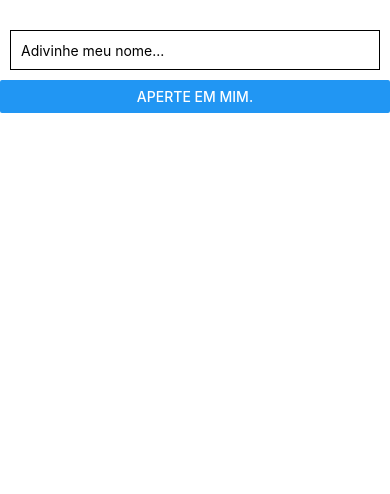
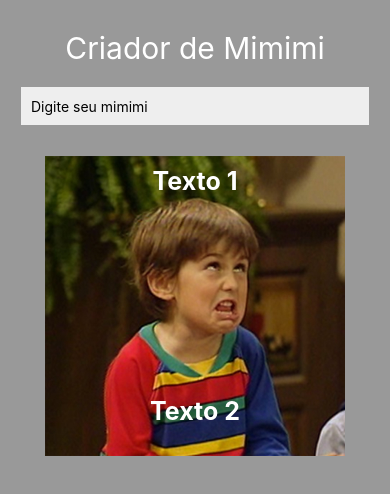
Before and after one commit to brntdg/ProjetoApp, a React Native app: screen / in a window 390 px wide. Shown: the top 494 px of the page. Built offline with nearby package versions, Linux system fonts and the light colour scheme.

Commit message:
criador de memes pt1

```diff
--- a/App.js
+++ b/App.js
@@ -1,61 +1,79 @@
 import React, { Component } from 'react';
-import { View, Text, Button, Alert, StyleSheet, TextInput } from 'react-native';
+import { View, Text, StyleSheet, TextInput, Image } from 'react-native';
 
 export default class ProjetoApp extends Component {
 
-  constructor(props) {
-    super(props);
-    this.state = {inputTexto:'' , texto:''}
+  render() {
+    return (
+      <View style={styles.body}>
+        <View>
+          <Text style={styles.titulo}>Criador de Mimimi</Text>
+        </View>
 
-    this.apertouBotao = this.apertouBotao.bind(this);
-  }
+        <View style={styles.inputArea}>
+          <TextInput style={styles.input} placeholder="Digite seu mimimi"/>
+        </View>
 
-  apertouBotao() {
-    let s = this.state;
-
-    if (s.inputTexto == 'Bruno') {
-      s.texto = 'Você Acertou!';
-    } else {
-      s.texto = 'Você Errou!';
-    }
-
-    this.setState(s);
-  }
-
-  render() {
-
-    return(
-      <View style={{paddingTop:20}}>
-        <TextInput style={styles.input} placeholder="Adivinhe meu nome..." onChangeText={(inputTexto) => this.setState({inputTexto})}/>
-
-
-        <Button title="Aperte em mim." onPress={this.apertouBotao}/>
-
-        <Text style={styles.texto}>{this.state.texto}</Text>
-
+        <View style={styles.area}>
+          <Text style={[styles.texto, styles.texto1]}>Texto 1</Text>
+          <Image style={styles.guri} source={ require('./images/mimimi.jpg') } />
+          <Text style={[styles.texto, styles.texto2]}>Texto 2</Text>
+        </View>
 
       </View>
-
-      );
-
-
+    );
   }
-
-
-
 }
 
 const styles = StyleSheet.create({
-  input: {
+  body:{
+    backgroundColor:'#999999',
+    paddingTop:30,
+    flex:1,
+    flexDirection:'column',
+    alignItems:'center'
+  },
+  titulo:{
+    fontSize:30,
+    color:'#FFFFFF'
+  },
+  inputArea:{
+    alignSelf:'stretch'
+  },
+  input:{
+    borderWidth:1,
+    borderColor:'#999999',
+    backgroundColor:'#EEEEEE',
+    color:'#000000',
     height:40,
-    borderWidth:1,
-    borderColor:'#000000',
     padding:10,
-    margin:10
+    margin:20
   },
-
+  area:{
+    height:300,
+    width:300,
+    marginTop:10
+  },
+  guri:{
+    height:300,
+    width:300,
+    marginTop:-70,
+    zIndex:0
+  },
   texto:{
-    fontSize:20,
-    textAlign:'center'
+    fontSize:25,
+    color:'#FFFFFF',
+    padding:10,
+    backgroundColor:'transparent',
+    fontWeight:'bold',
+    textAlign:'center',
+    height:70
+  },
+  texto1:{
+    zIndex:1
+  },
+  texto2:{
+    zIndex:1,
+    marginTop:-70
   }
 });
```
Also changed, not shown: images/mimimi.jpg (added).
